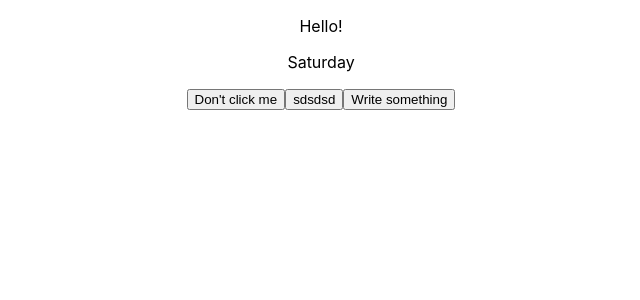
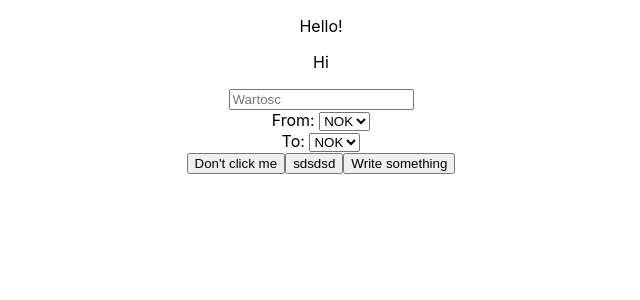
Before and after one commit to asaser/CurrentExchangeReact, a React (Create React App) app: page / in a window 1280 px wide. Shown: the top 300 px of the page, without its empty margins (319-959 px from the left). Built offline with nearby package versions, Linux system fonts and the light colour scheme.

Commit message:
fomr and select fields

```diff
--- a/src/App.js
+++ b/src/App.js
@@ -1,8 +1,9 @@
 import React from 'react';
 import './App.css';
-import Button from './components/Buttons/Button';
+import { Button } from './components/Buttons';
+import { Calculator } from './components/Calculators';
 
-const day = "Saturday";
+const day = "Hi";
 
 
 function App() {
@@ -11,6 +12,8 @@ function App() {
     <div className="App">
       <p>Hello!</p>
       <p>{day}</p>
+      <Calculator></Calculator>
+
       <Button label="Don't click me"></Button>
       <Button label="sdsdsd"></Button>
       <Button></Button>
--- a/src/components/Buttons/index.js
+++ b/src/components/Buttons/index.js
@@ -0,0 +1 @@
+export { default as Button } from './Button';
--- /dev/null
+++ b/src/components/Calculators/Calculator.js
@@ -0,0 +1,31 @@
+import React from 'react';
+
+function Calculator() {
+
+    return (
+    <form>
+        <div>
+            <input type="number" placeholder="Wartosc"></input>
+        </div>
+
+        <div>
+            <span>From: </span>
+            <select>
+                <option value="NOK">NOK</option>
+                <option value="PLN">PLN</option>
+            </select>
+        </div>
+
+        <div>
+            <span>To: </span>
+            <select>
+                <option value="NOK">NOK</option>
+                <option value="PLN">PLN</option>
+            </select>
+        </div>
+    </form>
+    );
+}
+
+
+export default Calculator;
--- /dev/null
+++ b/src/components/Calculators/index.js
@@ -0,0 +1 @@
+export { default as Calculator } from './Calculator';
```
